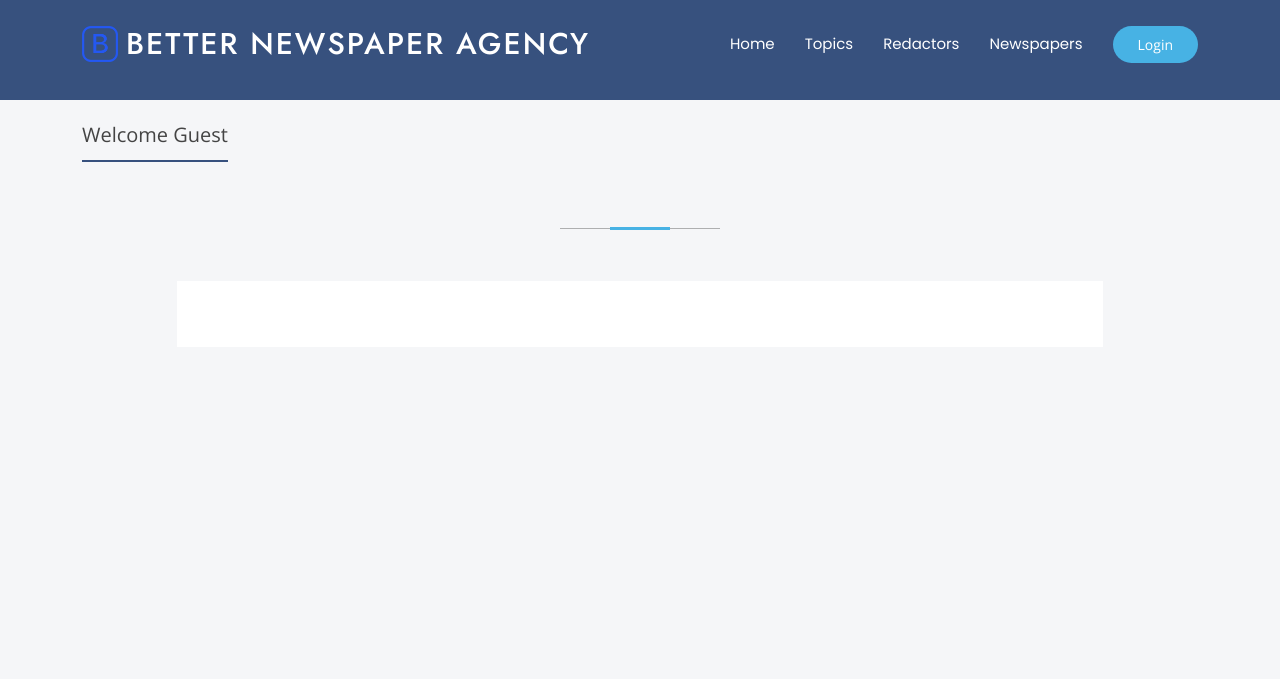
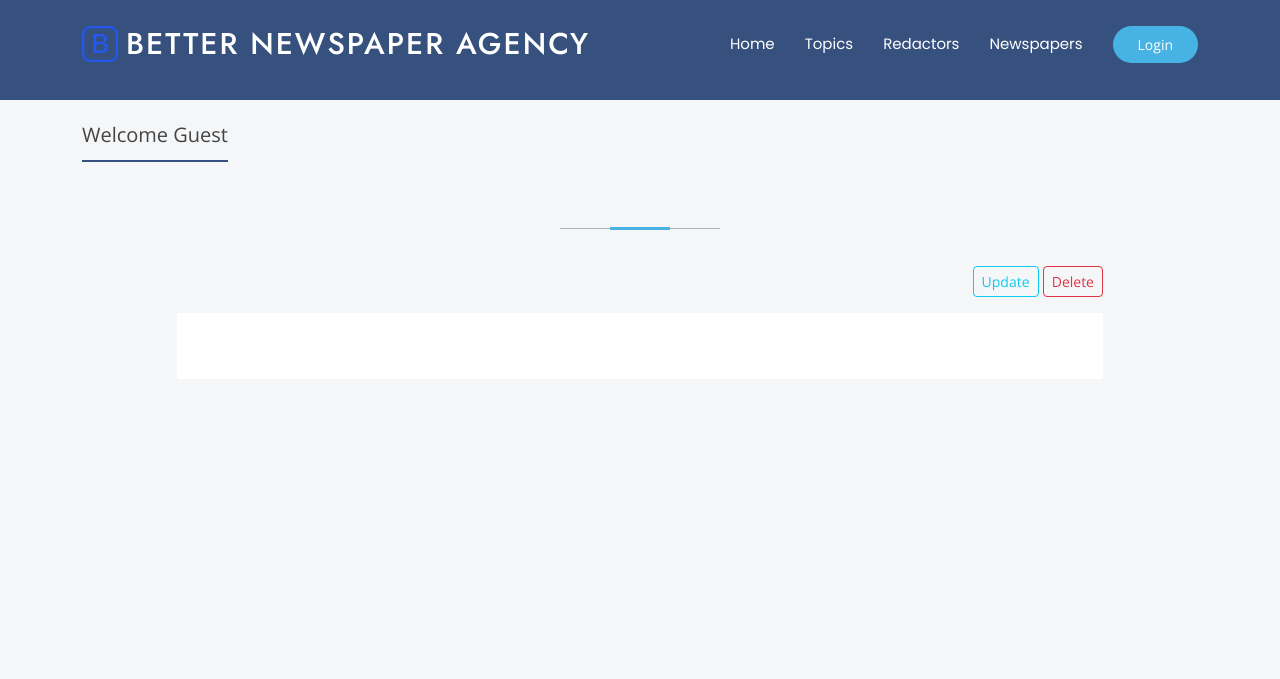
Before and after one commit to omnigun/newspaper-agency, a Django app: template templates/newspaper/newspaper_detail.html in a window 1280 px wide. Shown: the top 679 px of the page. Run offline with Django 5.2, Linux system fonts and the light colour scheme; the template is opened without the code that fills it, so the values that code supplies are empty; some libraries are stand-ins or nearby versions.

Commit message:
added links to update and delete in single newspaper page

```diff
--- a/templates/newspaper/newspaper_detail.html
+++ b/templates/newspaper/newspaper_detail.html
@@ -12,8 +12,18 @@
       <div class="container">
         <div class="row justify-content-center">
           <div class="col-lg-10">
+            <p class="d-flex justify-content-end">
+              <a
+                  href="{% url 'newspaper:newspaper-update' pk=newspaper.pk %}"
+                  class="btn btn-outline-info btn-sm"
+              >Update</a>&nbsp;
+              <a
+                  href="{% url 'newspaper:newspaper-delete' pk=newspaper.pk %}"
+                  class="btn btn-outline-danger btn-sm"
+                  >Delete</a>
+            </p>
+
             <div class="faq-container">
-
               <div class="faq-item faq-active aos-init aos-animate" data-aos="fade-up" data-aos-delay="200">
                 <i class="faq-icon bi bi-question-circle"></i>
                 <h3 class="d-flex justify-content-between">
```
